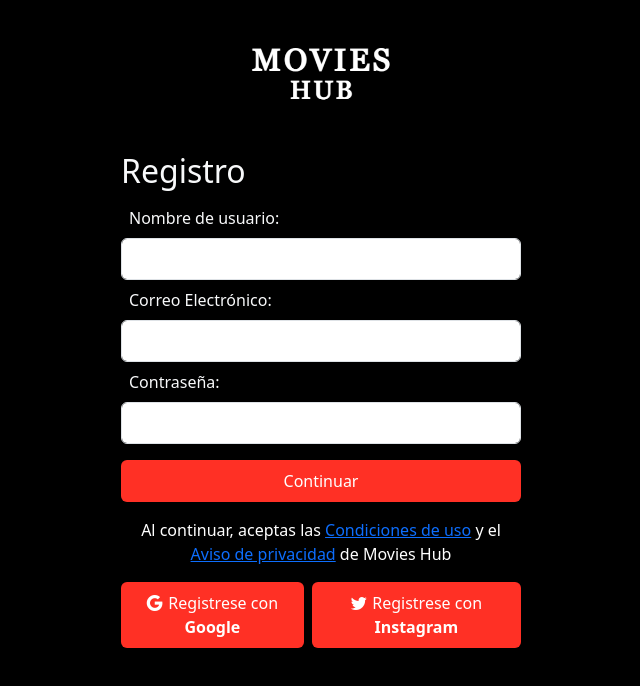
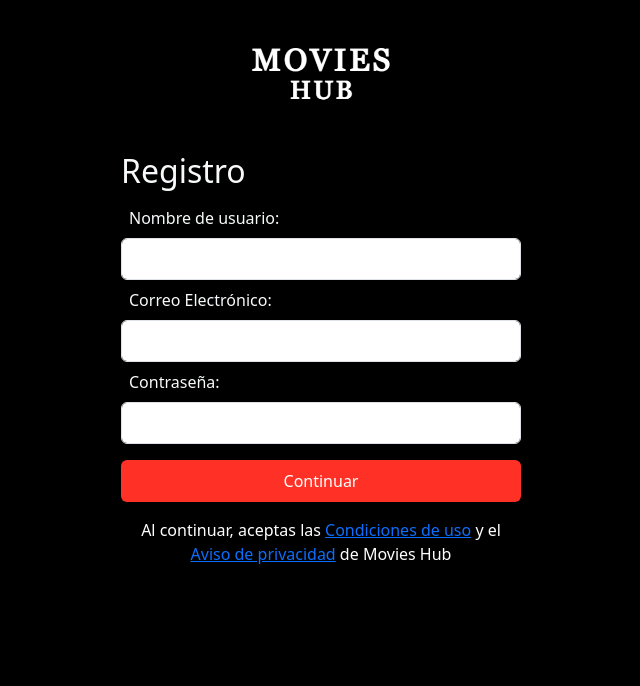
Before and after one commit to valentinpate/pelis-mern, a React (Create React App) app in the folder client/pelis-mern/: page /signup in a window 1280 px wide. Shown: the top 686 px of the page, without its empty margins (319-959 px from the left). Built offline with nearby package versions, Linux system fonts and the light colour scheme.

Commit message:
google and twitter commented

```diff
--- a/client/pelis-mern/src/pages/signin/SignIn.jsx
+++ b/client/pelis-mern/src/pages/signin/SignIn.jsx
@@ -65,11 +65,11 @@
             <button className='btn colorButton ancho mt-2 p-2' type="submit">Continuar</button>
             </form>
             <p class="align-self-start mt-2">Al continuar, aceptas las <a href="">Condiciones de uso</a> y el <a href="">Aviso de privacidad</a> de Movies Hub</p>
-
+{/*
             <div class="d-flex">
               <a href='http://localhost:3001/auth/google' className='pe-2'><button className='btn colorButton p-2 btnRegistro'><i class="bi bi-google pe-1 iconRegister"></i>Registrese con <b>Google</b></button></a>
               <a href='http://localhost:3001/auth/twitter' className='pe-2'><button className='btn colorButton p-2 btnRegistro'><i class="bi bi-twitter pe-1 iconRegister"></i>Registrese con <b>Twitter</b></button></a>
-            </div>
+            </div> */}
         </div>
         <div class="sign-redirect d-flex pt-2">
             <p className='pe-2'>¿No tienes cuenta en Movies Hub?</p><NavLink to="/signup"><a href="" className='ps-2'>Crear tu cuenta</a></NavLink>
--- a/client/pelis-mern/src/pages/signup/SignUp.jsx
+++ b/client/pelis-mern/src/pages/signup/SignUp.jsx
@@ -72,10 +72,10 @@
             <button className='btn colorButton ancho mt-2 p-2' type="submit">Continuar</button>
             </form>
             <p className="align-self-start mb-3">Al continuar, aceptas las <a href="">Condiciones de uso</a> y el <a href="">Aviso de privacidad</a> de Movies Hub</p>
-            <div class="sign-redirect d-flex">
+            {/* <div class="sign-redirect d-flex">
               <a href='http://localhost:3001/auth/google' className='pe-2'><button className='btn colorButton p-2 btnRegistro'><i class="bi bi-google pe-1"></i>Registrese con <b>Google</b></button></a>
                 <button className='btn colorButton p-2 btnRegistro'><i class="bi bi-twitter pe-1"></i>Registrese con <b>Instagram</b></button>
-            </div>
+            </div> */}
         </div>
 
     </div>
```
